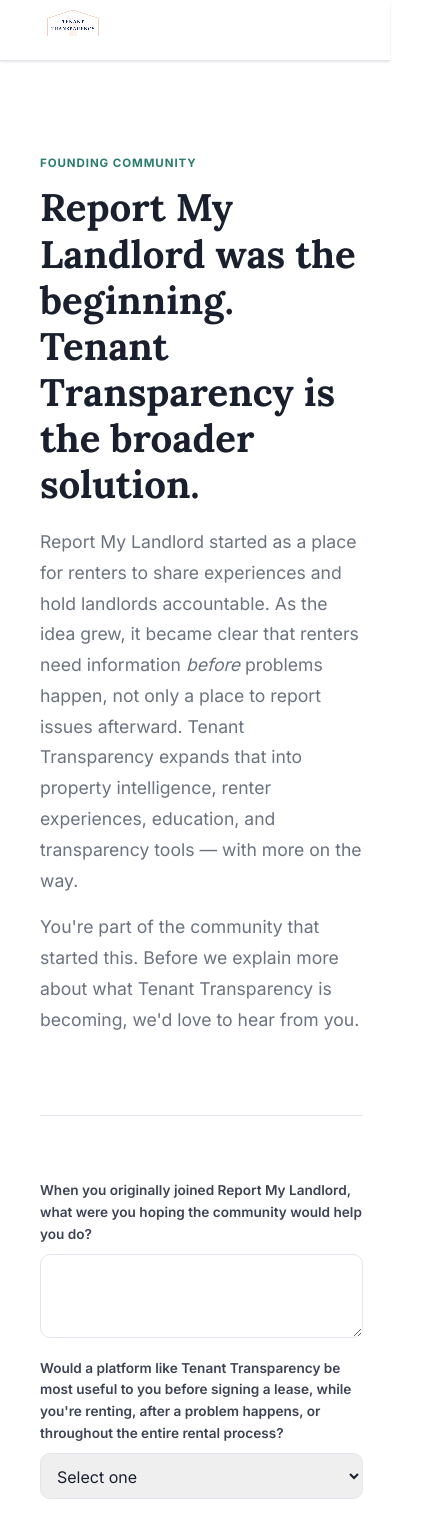
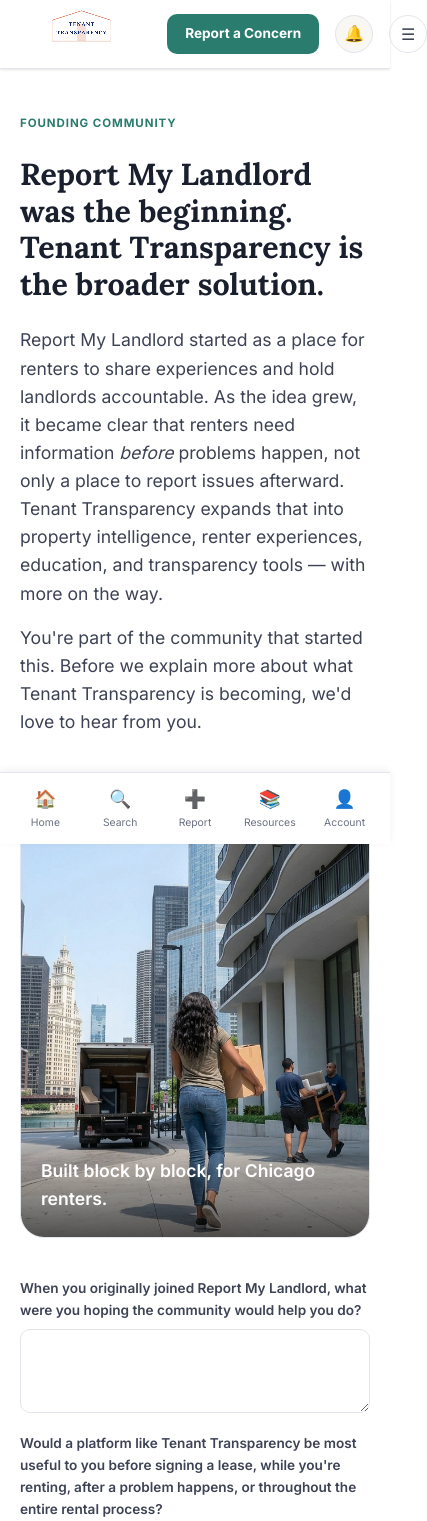
Before and after one commit to JessicaTemplet/tenant-transparency-web, a React (Vite) app: page /founding-community in a window 390 px wide. Shown: the top 1521 px of the page, 427 px wide, since content can reach past the window. Built offline with nearby package versions, Linux system fonts and the light colour scheme; no server answers.

Commit message:
updated new pages and styled

```diff
--- a/src/App.jsx
+++ b/src/App.jsx
@@ -1,5 +1,5 @@
-import { useState } from 'react'
-import { BrowserRouter, Routes, Route, Link } from 'react-router-dom'
+import { useState, useEffect } from 'react'
+import { BrowserRouter, Routes, Route, Link, useLocation } from 'react-router-dom'
 import Homepage from './components/Homepage.jsx'
 import PropertySearch from './components/PropertySearch.jsx'
 import PropertyDetail from './components/PropertyDetail.jsx'
@@ -15,6 +15,24 @@
 import TermsOfUse from './components/TermsOfUse.jsx'
 import AdminApp from './AdminApp.jsx'
 
+// Handles in-app anchor links (e.g. /about#contact, /#housing-news) since
+// react-router doesn't scroll to a hash target on its own the way a plain
+// <a> would. Plain top-of-page scroll on hash-less navigations too.
+function ScrollToHash() {
+  const location = useLocation()
+  useEffect(() => {
+    if (location.hash) {
+      const id = location.hash.slice(1)
+      requestAnimationFrame(() => {
+        document.getElementById(id)?.scrollIntoView({ behavior: 'smooth', block: 'start' })
+      })
+    } else {
+      window.scrollTo(0, 0)
+    }
+  }, [location.pathname, location.hash])
+  return null
+}
+
 function RenterSearchFlow() {
   const [selectedPropertyId, setSelectedPropertyId] = useState(null)
 
@@ -27,12 +45,14 @@
 
 // "/" and all public-facing routes get full site chrome (nav + footer).
 // "/admin" is deliberately bare — it's a back-office tool, not a renter page.
-// "/beta" and "/founding-community" are also deliberately bare (own minimal
-// header, no SiteChrome) — direct-link-only pages Sheenita asked NOT to put
-// in the main navigation.
+// "/beta" and "/founding-community" get full site chrome too (so someone
+// filling them out can jump back to the rest of the site if they need to
+// recheck something) but stay direct-link-only — Sheenita asked that they
+// not appear as links anywhere in the main navigation itself.
 export default function App() {
   return (
     <BrowserRouter basename={import.meta.env.BASE_URL}>
+      <ScrollToHash />
       <Routes>
         <Route path="/" element={<SiteChrome><Homepage /></SiteChrome>} />
         <Route path="/search" element={<SiteChrome><div className="page-content"><RenterSearchFlow /></div></SiteChrome>} />
@@ -43,8 +63,8 @@
         <Route path="/map" element={<SiteChrome hideFooter><NeighborhoodMap /></SiteChrome>} />
         <Route path="/privacy" element={<SiteChrome><PrivacyPolicy /></SiteChrome>} />
         <Route path="/terms" element={<SiteChrome><TermsOfUse /></SiteChrome>} />
-        <Route path="/beta" element={<BetaTester />} />
-        <Route path="/founding-community" element={<FoundingCommunity />} />
+        <Route path="/beta" element={<SiteChrome><div className="page-content"><BetaTester /></div></SiteChrome>} />
+        <Route path="/founding-community" element={<SiteChrome><div className="page-content"><FoundingCommunity /></div></SiteChrome>} />
         <Route
           path="/admin"
           element={
--- a/src/api.js
+++ b/src/api.js
@@ -57,3 +57,7 @@
 export function submitFoundingCommunityResponse(payload) {
   return postJson('/api/founding-community', payload)
 }
+
+export function submitNewsletterSignup(payload) {
+  return postJson('/api/newsletter-signup', payload)
+}
--- a/src/components/About.jsx
+++ b/src/components/About.jsx
@@ -1,6 +1,4 @@
 import { Link } from 'react-router-dom'
-
-const WAITLIST_URL = 'https://forms.office.com/r/KDtrZz26ga'
 
 const PHASES = [
   {
@@ -52,9 +50,9 @@
           </p>
           <div style={{ display: 'flex', gap: '12px', marginTop: '24px', flexWrap: 'wrap' }}>
             <Link to="/search" className="cta-primary">Search Properties</Link>
-            <a href={WAITLIST_URL} target="_blank" rel="noopener noreferrer" className="cta-secondary">
+            <Link to="/#join-movement" className="cta-secondary">
               Join the Movement
-            </a>
+            </Link>
           </div>
         </div>
         <div style={{ background: 'var(--bg-warm)', borderRadius: 'var(--radius-xl)', padding: '40px', border: '1px solid var(--border)' }}>
@@ -150,7 +148,7 @@
         </div>
       </section>
 
-      <section style={{ background: 'var(--teal)', borderRadius: 'var(--radius-xl)', padding: 'var(--space-12)', textAlign: 'center' }}>
+      <section id="contact" style={{ background: 'var(--teal)', borderRadius: 'var(--radius-xl)', padding: 'var(--space-12)', textAlign: 'center' }}>
         <h2 style={{ color: 'var(--white)', marginBottom: 'var(--space-3)' }}>Get in touch</h2>
         <p style={{ color: 'rgba(255,255,255,0.8)', fontSize: 'var(--text-md)', marginBottom: 'var(--space-6)' }}>
           Questions, partnerships, press inquiries, or feedback — we want to hear from you.
--- a/src/components/FoundingCommunity.jsx
+++ b/src/components/FoundingCommunity.jsx
@@ -1,6 +1,7 @@
 import { useState } from 'react'
 import { submitFoundingCommunityResponse } from '../api.js'
-import Logo from './Logo.jsx'
+import ImageLoop from './ImageLoop.jsx'
+import '../support.css'
 
 function sourceFromQuery() {
   if (typeof window === 'undefined') return 'nextdoor_founding_community'
@@ -37,19 +38,9 @@
   }
 
   return (
-    <div className="site-chrome">
-      <header className="app-header">
-        <div className="header-inner">
-          <a href="/" className="brand-link">
-            <Logo className="brand-logo" />
-          </a>
-        </div>
-      </header>
-
-      <main className="app-main page-content">
-        <div className="about-page">
-          <section className="about-hero" style={{ gridTemplateColumns: '1fr' }}>
-            <div>
+    <>
+      <section className="support-hero" style={{ marginBottom: 'var(--space-10)' }}>
+        <div className="support-hero-content">
           <span className="section-eyebrow">Founding Community</span>
           <h1>Report My Landlord was the beginning. Tenant Transparency is the broader solution.</h1>
           <p>
@@ -67,10 +58,11 @@
             we'd love to hear from you.
           </p>
         </div>
+        <ImageLoop />
       </section>
 
       {status === 'done' ? (
-            <section style={{ background: 'var(--teal)', borderRadius: 'var(--radius-xl)', padding: 'var(--space-12)', textAlign: 'center', marginTop: 'var(--space-8)' }}>
+        <section style={{ background: 'var(--teal)', borderRadius: 'var(--radius-xl)', padding: 'var(--space-12)', textAlign: 'center' }}>
           <h2 style={{ color: 'var(--white)' }}>Thank you</h2>
           <p style={{ color: 'rgba(255,255,255,0.85)' }}>
             We'll be in touch as Tenant Transparency grows. Feel free to{' '}
@@ -79,7 +71,7 @@
           </p>
         </section>
       ) : (
-            <div className="report-panel" style={{ marginTop: 'var(--space-8)' }}>
+        <div className="report-panel">
           <form className="report-form" onSubmit={handleSubmit} noValidate>
             <label className="field-label">
               When you originally joined Report My Landlord, what were you hoping the community would help you do?
@@ -128,8 +120,6 @@
       <section style={{ textAlign: 'center', marginTop: 'var(--space-12)' }}>
         <a href="/" className="cta-secondary">Explore Tenant Transparency</a>
       </section>
-        </div>
-      </main>
-    </div>
+    </>
   )
 }
--- /dev/null
+++ b/src/components/ImageLoop.jsx
@@ -0,0 +1,59 @@
+import { useState, useEffect } from 'react'
+
+// Default set — the same three photos already used on the Support TT page,
+// reused here so the standalone form pages (Beta, Founding Community) carry
+// the same visual identity as the rest of the site. Pass a different
+// `images` array to override.
+export const DEFAULT_LOOP_IMAGES = [
+  {
+    src: '/youngcouple.jpg',
+    alt: 'A couple carrying a dresser into their new home on moving day outside a Chicago brick bungalow',
+    caption: 'Every renter deserves to know before they sign.',
+  },
+  {
+    src: '/singlefemale.jpg',
+    alt: 'A multigenerational family greeting a smiling neighbor outside a Chicago home',
+    caption: 'Built block by block, for Chicago renters.',
+  },
+  {
+    src: '/youngwomenandchildren.jpg',
+    alt: 'A woman walking toward a Chicago high-rise as movers carry furniture into her new building',
+    caption: 'Always free for renters — that never changes.',
+  },
+]
+
+export default function ImageLoop({ images = DEFAULT_LOOP_IMAGES }) {
+  const [index, setIndex] = useState(0)
+
+  useEffect(() => {
+    setIndex(0)
+    const id = setInterval(() => {
+      setIndex((i) => (i + 1) % images.length)
+    }, 4500)
+    return () => clearInterval(id)
+  }, [images])
+
+  return (
+    <div className="image-loop" role="img" aria-label={images[index].alt}>
+      {images.map((img, i) => (
+        <div
+          key={img.src}
+          className={`image-loop-slide${i === index ? ' active' : ''}`}
+          style={{ backgroundImage: `url(${img.src})` }}
+        />
+      ))}
+      <div className="image-loop-caption">{images[index].caption}</div>
+      <div className="image-loop-dots">
+        {images.map((img, i) => (
+          <button
+            key={img.src}
+            type="button"
+            className={`image-loop-dot${i === index ? ' active' : ''}`}
+            aria-label={`Show image ${i + 1} of ${images.length}`}
+            onClick={() => setIndex(i)}
+          />
+        ))}
+      </div>
+    </div>
+  )
+}
--- a/src/components/SiteChrome.jsx
+++ b/src/components/SiteChrome.jsx
@@ -37,16 +37,15 @@
             <Link to="/report-issue" className="cta-primary" style={{ padding: '9px 18px', fontSize: '0.85rem' }}>
               Report a Concern
             </Link>
-            <a
+            <Link
               className="header-icon-btn"
-              href={WAITLIST_URL}
-              target="_blank"
-              rel="noopener noreferrer"
+              to="/#join-movement"
               aria-label="Get notified — join the waitlist"
               title="Get notified"
+              onClick={() => setMenuOpen(false)}
             >
               🔔
-            </a>
+            </Link>
             <button
               className="header-icon-btn menu-toggle"
               aria-label={menuOpen ? 'Close menu' : 'Open menu'}
@@ -99,7 +98,7 @@
             <div className="footer-col">
               <h4>Company</h4>
               <Link to="/about">About</Link>
-              <a href="mailto:info@tenanttransparency.com">Contact</a>
+              <Link to="/about#contact">Contact</Link>
               <a href="mailto:info@tenanttransparency.com">Partners</a>
               <a href="/#housing-news">Housing News</a>
               <a href="/#research-data">Research</a>
@@ -112,7 +111,7 @@
             <div className="footer-legal-links">
               <Link to="/privacy">Privacy Policy</Link>
               <Link to="/terms">Terms of Use</Link>
-              <a href="mailto:info@tenanttransparency.com">Contact</a>
+              <Link to="/about#contact">Contact</Link>
             </div>
           </div>
         </footer>
--- a/src/styles.css
+++ b/src/styles.css
@@ -271,11 +271,17 @@
   box-shadow: var(--shadow-sm);
 }
 
+/* Keeps in-page anchor targets (e.g. /about#contact, /#housing-news) from
+   landing underneath the sticky header when jumped to. */
+section[id] {
+  scroll-margin-top: 96px;
+}
+
 .header-inner {
   max-width: var(--content-wide);
   margin: 0 auto;
   padding: 0 var(--section-pad-x);
-  height: 72px;
+  height: 84px;
   display: flex;
   align-items: center;
   justify-content: space-between;
@@ -289,7 +295,7 @@
 }
 
 .brand-logo {
-  height: 64px;
+  height: 78px;
   width: auto;
   display: block;
 }
@@ -416,7 +422,7 @@
 }
 
 .footer-logo {
-  height: 44px;
+  height: 54px;
   width: auto;
   /* invert logo to white for dark footer */
   filter: brightness(0) invert(1);
@@ -2084,11 +2090,11 @@
 @media (max-width: 680px) {
   .header-inner {
     padding: 0 var(--space-5);
-    height: 60px;
+    height: 68px;
   }
 
   .brand-logo {
-    height: 48px;
+    height: 56px;
   }
 
   .main-nav {
```
Also changed, not shown: src/components/BetaTester.jsx (+13 -16 lines), src/components/Homepage.jsx (+27 -14 lines), src/components/SupportTT.jsx (+1 -54 lines). Lines whose indentation alone changed are shown as unchanged.
